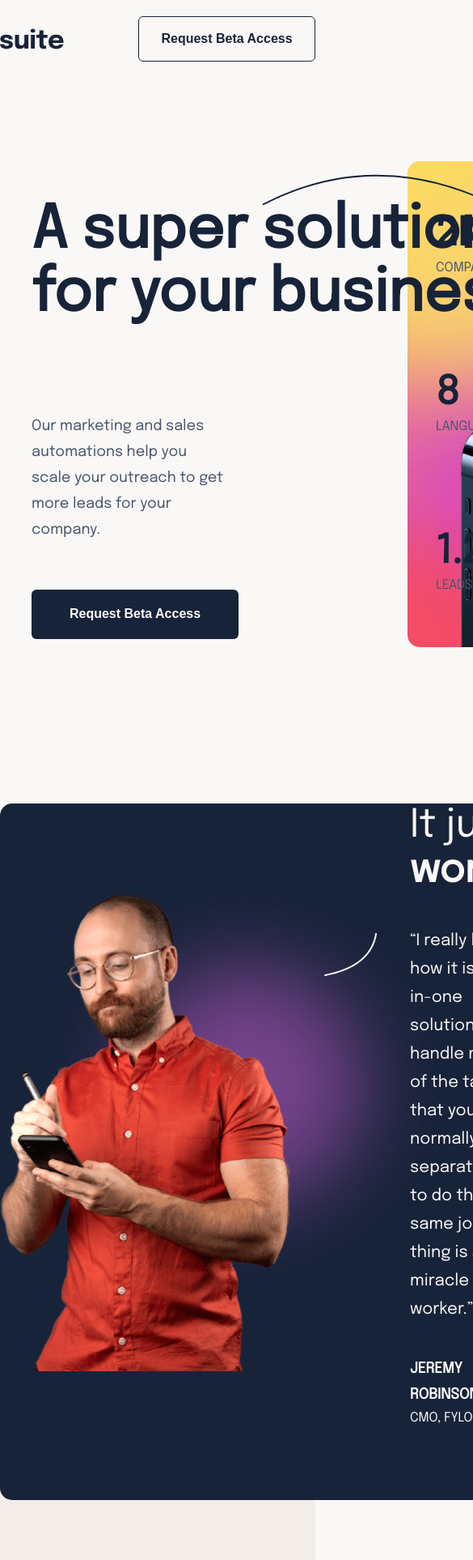
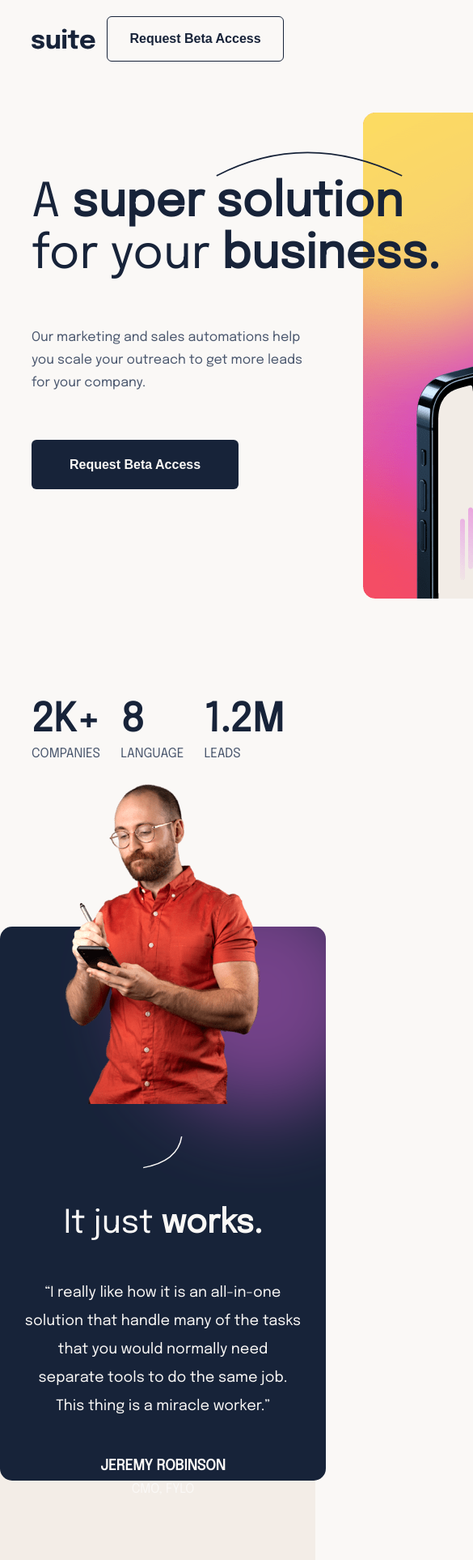
Before and after one commit to AnnaPrusakova/suite-langing-page, a React (Vite) app: page / in a window 390 px wide. Shown: the part 20-1946 px from the top of the page at 81% size, 585 px wide, since content can reach past the window. Built offline with nearby package versions, Linux system fonts and the light colour scheme.

Commit message:
add responsive styles

```diff
--- a/src/components/footer/Footer.tsx
+++ b/src/components/footer/Footer.tsx
@@ -3,6 +3,7 @@ import Facebook from '../../assets/icon-facebook.svg';
 import Twitter from '../../assets/icon-twitter.svg';
 import Instagram from '../../assets/icon-instagram.svg';
 import Jeremy from '../../assets/image-jeremy-large.png';
+import JeremySmall from '../../assets/image-jeremy-small.png';
 import Line from '../../assets/pattern-curved-line-2.svg';
 import Logo from '../../assets/logo.svg';
 
@@ -13,7 +14,8 @@ const Footer: React.FC<{}> = () => {
             <div className={styles.backgroundWrapper}>
             <div className={styles.reviewWrapper}>
             <div className={styles.jeremyImg}>
-                <img src={Jeremy} alt={'jeremy'} />
+                <img  className={styles.jeremySmall} src={JeremySmall} alt="Jeremy Robinson's photo" />
+                <img className={styles.jeremy} src={Jeremy} alt="Jeremy Robinson's photo" />
             </div>
                 <img className={styles.line} src={Line} alt={'line'}/>
             <div className={styles.review}>
--- a/src/components/footer/footer.module.scss
+++ b/src/components/footer/footer.module.scss
@@ -35,6 +35,10 @@
     margin-top: -3rem;
     height: 590px;
     width: 361px;
+}
+
+.jeremySmall {
+    display: none;
 }
 
 .line {
@@ -100,6 +104,7 @@
     width: 160px;
     color: $dark-gray;
     font-size: $headling-S;
+    text-align: center;
 }
 
 .socials {
@@ -118,3 +123,93 @@
 .social:hover {
     opacity: 0.5;
 }
+
+@media (max-width: 750px) {
+    .footer {
+        margin-top: 500px;
+    }
+    .footerWrapper {
+        margin-left: 20px;
+    }
+
+    .footerText {
+        font-size: $footer-font-size;
+    }
+
+    .reviewWrapper {
+        height: 684px;
+        padding-left: 30px;
+        padding-right: 30px;
+        flex-direction: column;
+        justify-content: space-between;
+        background-position: 51px -186px;
+    }
+
+    .jeremyImg {
+        margin-top: -11rem;
+        height: 395px;
+        width: 243px;
+    }
+    .jeremy {
+        display: none;
+    }
+
+    .jeremySmall {
+        display: block;
+    }
+
+    .line {
+        margin: 0;
+        height: 40px;
+        align-self: center;
+    }
+
+    .review {
+        max-width: 573px;
+        align-items: center;
+    }
+
+    .title {
+        font-size: calc($headling-L / 1.2);
+    }
+
+    .text {
+        text-align: center;
+        font-size: $body-font-size;
+    }
+
+    .authorReview {
+        text-align: center;
+    }
+}
+
+@media (max-width: 375px) {
+    .backgroundWrapper {
+        width: 100%;
+        margin: 0;
+    }
+    .reviewWrapper {
+        padding-left: 16px;
+        padding-right: 16px;
+        max-width: 375px;
+        height: 748px;
+        margin: -300px 0 0;
+        background-image: none;
+    }
+
+    .text {
+        line-height: 32px;
+    }
+
+    .footerWrapper {
+        height: 120px;
+        flex-direction: column;
+        justify-content: space-between;
+        align-items: center;
+        gap: 33px;
+        margin: 50px 0 0;
+    }
+    .social {
+        margin-right: 28px;
+    }
+}
--- a/src/components/header/header.module.scss
+++ b/src/components/header/header.module.scss
@@ -10,3 +10,19 @@
     align-items: center;
     margin: 40px auto 80px;
 }
+
+@media (max-width: 750px) {
+    .headerWrapper {
+        max-width: 1110px;
+        margin: 40px auto 80px;
+        padding: 0px 39px;
+    }
+}
+
+@media (max-width: 375px) {
+    .headerWrapper {
+        width: 343px;
+        margin: 0 auto 0;
+        padding: 24px 15px;
+    }
+}
--- a/src/components/solution/Solution.tsx
+++ b/src/components/solution/Solution.tsx
@@ -6,9 +6,9 @@ import HeroLandscape from '../../assets/image-hero-landscape.png';
 const Solution: React.FC<{}> = () => {
     return (
         <main className={styles.solutionWrapper}>
-            <div className={styles.fistBlock}>
+            <div className={styles.firstBlock}>
                 <div className={styles.titleBlock}>
-                    <h1 className={styles.title}>A <strong>super</strong> <span className={styles.solution}>solution</span> for your <strong>business.</strong></h1>
+                    <div className={styles.title}>A <strong>super</strong> <span className={styles.solution}>solution</span> for your <strong>business.</strong></div>
                     <p className={styles.supText}>Our marketing and sales automations help you scale your outreach to get more leads for your company.</p>
                     <div className={styles.btn}><ButtonDefault /></div>
                 </div>
--- a/src/components/solution/solution.module.scss
+++ b/src/components/solution/solution.module.scss
@@ -8,7 +8,7 @@
     flex-direction: row;
 }
 
-.fistBlock {
+.firstBlock {
     display: flex;
     flex-direction: row;
     align-items: flex-start;
@@ -72,7 +72,6 @@
 
 .imgHeroLandscape {
     display: none;
-    align-self: center;
 }
 
 .secondBlock {
@@ -96,3 +95,72 @@
     font-size: $headling-L;
     line-height: 56px;
 }
+
+@media (max-width: 750px) {
+    .solutionWrapper {
+        margin-top: 100px;
+        flex-direction: column;
+    }
+   .title {
+    width: 550px;
+    font-size: calc($headling-L * 1.2);
+    line-height: 64px;
+   }
+
+   .supText {
+    max-width: 340px;
+    font-size: $headling-S;
+    line-height: 28px;
+   }
+
+   .imgHero {
+    margin-left: 30px;
+    margin-top: -80px;
+   }
+
+   .secondBlock {
+    flex-direction: row;
+    justify-content: space-between;
+    gap: 8px;
+   }
+}
+
+@media (max-width: 375px) {
+    .solutionWrapper {
+        width: 343.5px;
+        padding: 32px 16px 0px;
+        margin-top: 30px;
+        display: flex;
+        flex-direction: column;
+        gap: 0;
+    }
+
+    .firstBlock {
+        flex-direction: column;
+        padding: 0;
+        min-width: 375px;
+    }
+    .title {
+        width: 343px;
+        font-size: calc($quote-font-size * 1.9);
+        line-height: 44px;
+        align-self: center;
+    }
+
+    .imgHero {
+        display: none;
+    }
+
+    .imgHeroLandscape {
+        display: block;
+        width: 100%;
+        max-height: 600px;
+    }
+
+    .secondBlock {
+        position: relative;
+        flex-direction: column;
+        align-items: center;
+        gap: 32px;
+   }
+}
```
